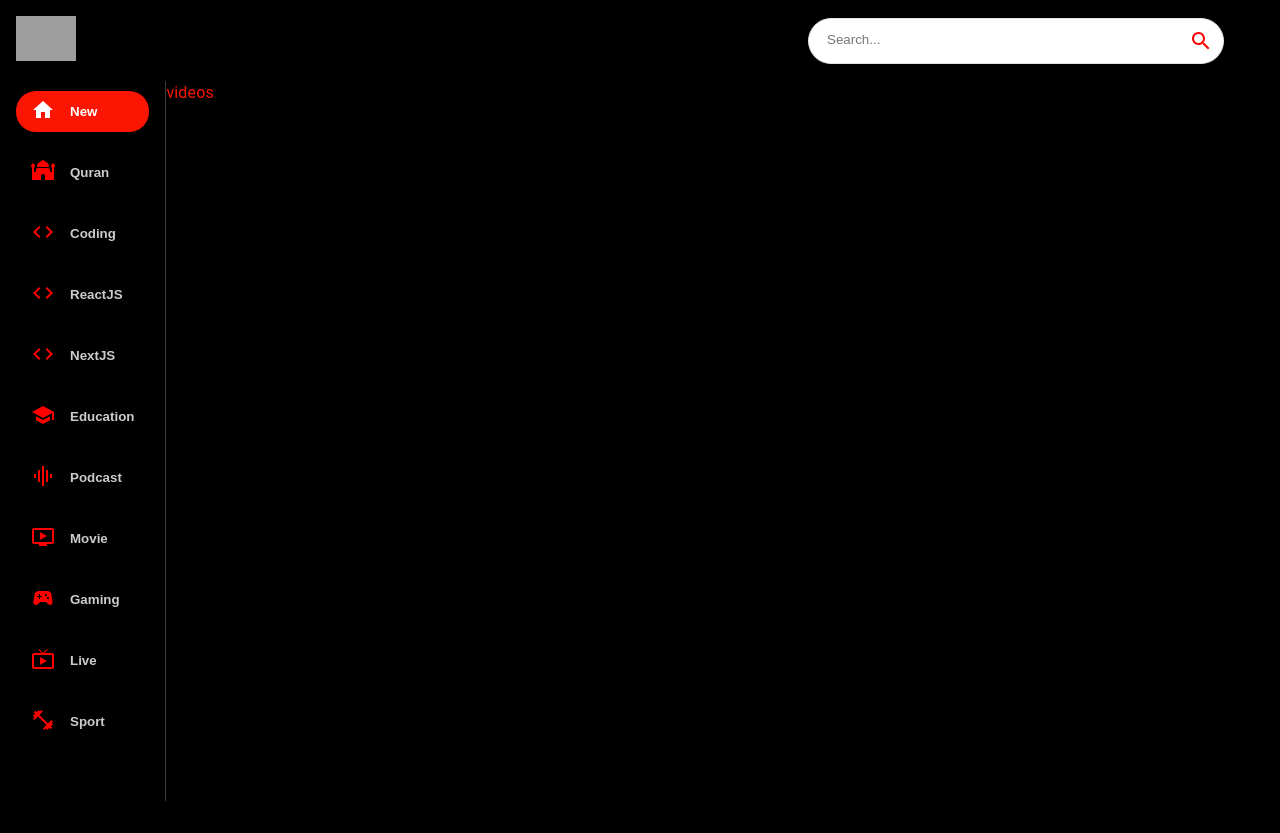
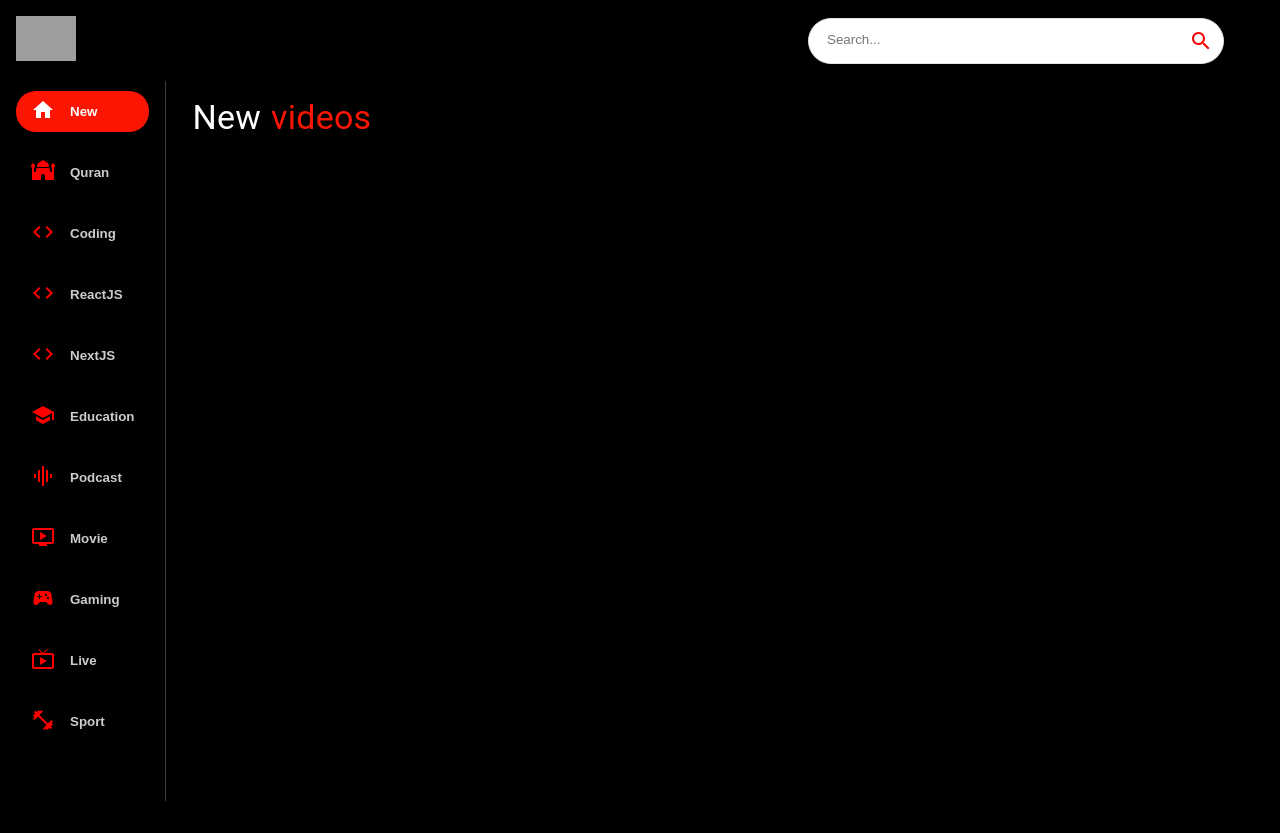
Before and after one commit to Asharf30/React-Youtub-clone, a React (Vite) app: page / in a window 1280 px wide. Before the commit the page ends 801 px from the top, so only its background shows below. Built offline with nearby package versions, Linux system fonts and the light colour scheme; grey boxes are pictures that could not be loaded.

Commit message:
Refactor Feed component layout; consolidate video display into a single Box with improved styling

```diff
--- a/src/component/Feed.jsx
+++ b/src/component/Feed.jsx
@@ -21,9 +21,10 @@ function Feed() {
         >
         </Typography>
       </Box>
-      <Box>
-        <Typography>
-          <span style={{color:"#FC1503"}}>videos</span>
+      <Box sx={{ p: 2, overflowY: "auto", height: "90vh", flex: 2 }}>
+        <Typography variant="h4" fontWeight="bold" mb={2} sx={{ color: "#fff" ,marginLeft:"10px"}}>
+          New
+          <span style={{color:"#FC1503" ,marginLeft:"10px"}}>videos</span>
         </Typography>
       </Box>
     </Stack>
```
